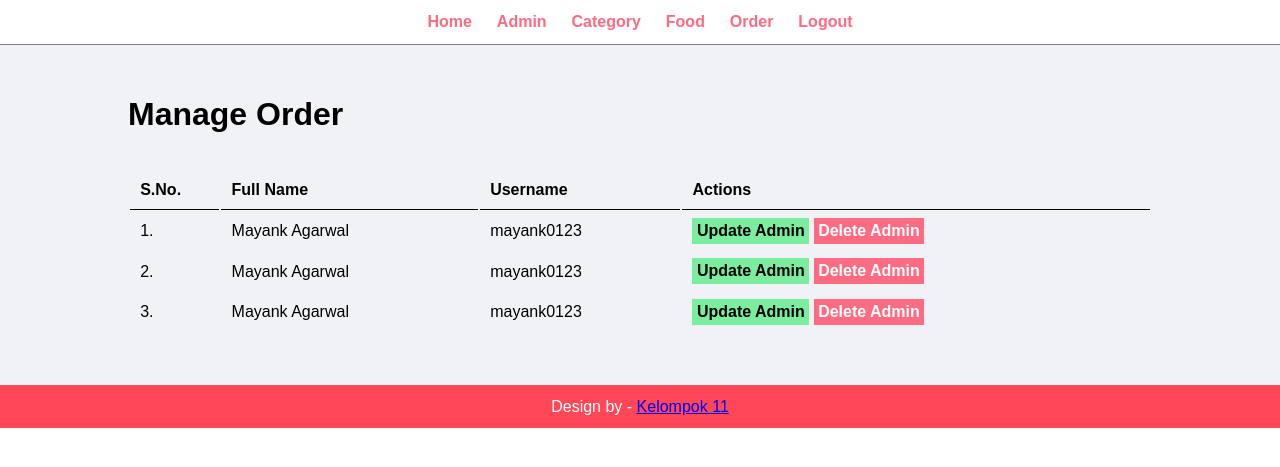
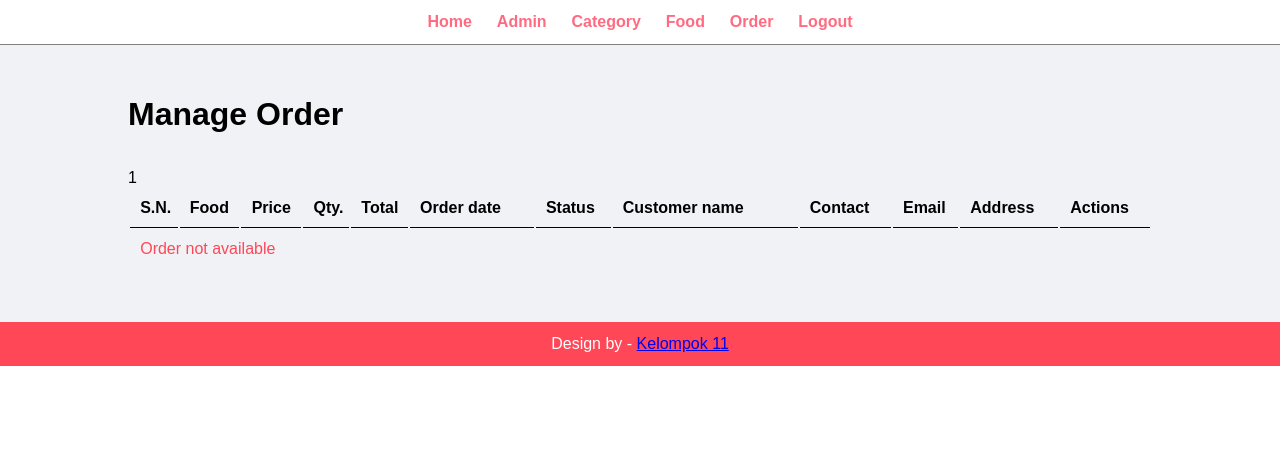
Before and after one commit to yogifirmansyah14/Food-Order, a PHP site: page /food-order/admin/manage-order.php in a window 1280 px wide. Shown: the top 467 px of the page. Run offline with PHP 8.4, Linux system fonts and the light colour scheme; the visitor is signed in with stand-in values (Sample User, id 1); data that the repository does not hold is empty; some libraries are stand-ins or nearby versions.

Commit message:
Add files via upload

```diff
--- a/admin/manage-order.php
+++ b/admin/manage-order.php
@@ -6,40 +6,92 @@
             <h1>Manage Order</h1>
             <br><br>
 
+            <?php
+            if(isset($_SESSION['update'])) {
+                echo $_SESSION['update'];
+                unset ($_SESSION['update']);
+            }
+            ?>
             <table class="tbl-full">
                 <tr>
-                    <th>S.No.</th>
-                    <th>Full Name</th>
-                    <th>Username</th>
+                    <th>S.N.</th>
+                    <th>Food</th>
+                    <th>Price</th>
+                    <th>Qty.</th>
+                    <th>Total</th>
+                    <th>Order date</th>
+                    <th>Status</th>
+                    <th>Customer name</th>
+                    <th>Contact</th>
+                    <th>Email</th>
+                    <th>Address</th>
                     <th>Actions</th>
                 </tr>
-                <tr>
-                    <td>1.</td>
-                    <td>Mayank Agarwal</td>
-                    <td>mayank0123</td>
-                    <td>
-                        <a href="#" class=btn-secondary>Update Admin</a>
-                        <a href="#" class=btn-danger>Delete Admin</a>
-                    </td>
-                </tr>
-                <tr>
-                    <td>2.</td>
-                    <td>Mayank Agarwal</td>
-                    <td>mayank0123</td>
-                    <td>
-                        <a href="#" class=btn-secondary>Update Admin</a>
-                        <a href="#" class=btn-danger>Delete Admin</a>
-                    </td>
-                </tr>
-                <tr>
-                    <td>3.</td>
-                    <td>Mayank Agarwal</td>
-                    <td>mayank0123</td>
-                    <td>
-                        <a href="#" class=btn-secondary>Update Admin</a>
-                        <a href="#" class=btn-danger>Delete Admin</a>
-                    </td>
-                </tr>
+
+                <?php
+                    //Get all the orders from database
+                    $sql = "SELECT * FROM tbl_order ORDER BY id DESC";
+                    // Execute the query
+                    $res = mysqli_query($conn, $sql);
+                    // Count the rows
+                    $count = mysqli_num_rows($res);
+
+                    $sn = 1; // Create a serial number and set its initial value as 1
+
+                    if ($count>0) {
+                        // Order available
+                        while ($row=mysqli_fetch_assoc($res)) {
+                            // Get all the orders details
+                            $id = $row['id'];
+                            $food = $row['food'];
+                            $price = $row['price'];
+                            $qty = $row['qty'];
+                            $total = $row['total'];
+                            $order_date = $row['order_date'];
+                            $status = $row['status'];
+                            $customer_name = $row['customer_name'];
+                            $customer_contact = $row['customer_contact'];
+                            $customer_email = $row['customer_email'];
+                            $customer_address = $row['customer_address'];
+
+                            ?>
+                            <tr>
+                                <td><?php echo $sn++; ?></td>
+                                <td><?php echo $food; ?></td>
+                                <td><?php echo $price; ?></td>
+                                <td><?php echo $qty; ?></td>
+                                <td><?php echo $total; ?></td>
+                                <td><?php echo $order_date; ?></td>
+
+                                <td>
+                                    <?php
+                                        if ($status=="Ordered") {
+                                            echo "<label>$status</label>";
+                                        } elseif ($status=="On Delivery") {
+                                            echo "<label style='color: orange'>$status</label>";
+                                        } elseif ($status=="Delivered") {
+                                            echo "<label style='color: green'>$status</label>";
+                                        } elseif ($status=="Cancelled") {
+                                            echo "<label style='color: red'>$status</label>";
+                                        }
+                                    ?>
+                                </td>
+
+                                <td><?php echo $customer_name; ?></td>
+                                <td><?php echo $customer_contact; ?></td>
+                                <td><?php echo $customer_email; ?></td>
+                                <td><?php echo $customer_address; ?></td>
+                                <td>
+                                    <a href="<?php echo SITEURL; ?>admin/update-order.php?id=<?php echo $id; ?>" class=btn-secondary>Update Order</a>
+                                </td>
+                            </tr>
+                            <?php
+                        }
+                    } else {
+                        // Order not available
+                        echo "<tr><td colspan='12' class='error'>Order not available</td></tr>";
+                    }
+                ?>
             </table>
         </div>
     </div>
```
